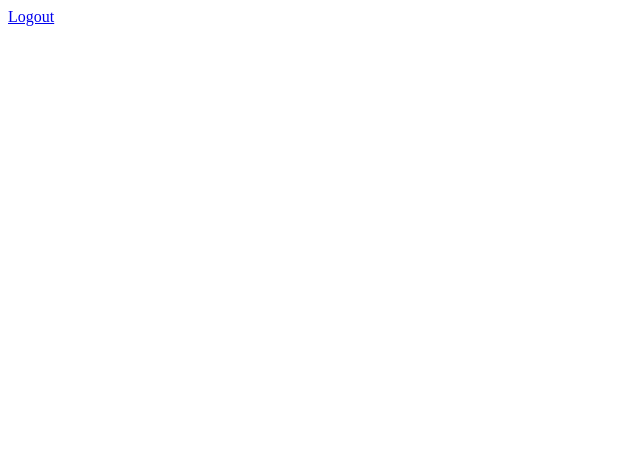
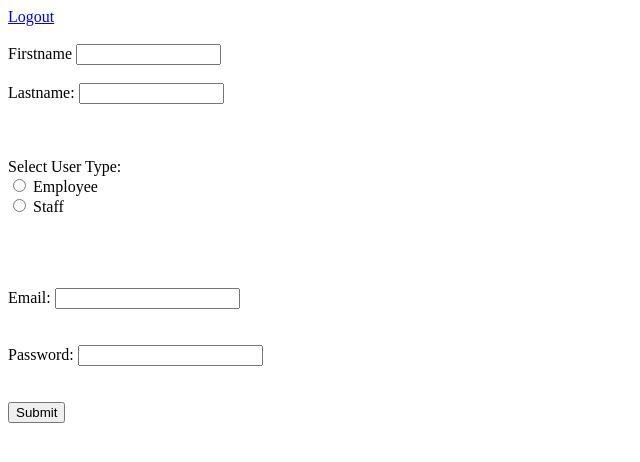
Before and after one commit to ynnuSunny/CAMS, a Django app: page /home in a window 1280 px wide. Before the commit the part shown is almost empty. Shown: the top 462 px of the page, without its empty margins (0-640 px from the left). Run offline with Django 3.2, Linux system fonts and the light colour scheme; a user stored in the database is signed in.

Commit message:
create_user(Staff and Employee)
Create user by Company manager

```diff
--- a/users/models.py
+++ b/users/models.py
@@ -9,7 +9,7 @@ class User(AbstractUser):
     #CAMS has 3type of user, this role class is basicly for seting role of a user
     class Role(models.TextChoices):
         MANAGER = "MANAGER",'Manager'
-        STUFF = "STUFF",'Stuff'
+        STAFF = "STAFF",'Staff'
         EMPLOYEE = "EMPLOYEE",'Employee'
 
     #creating some extra field for user table
@@ -44,15 +44,15 @@ class Manager(User):
     def welcome(slef):
         return "Only for managers"
 
-class StuffManager(BaseUserManager):
+class StaffManager(BaseUserManager):
     def get_queryset(self,*args,**kwargs):
         result =  super().get_queryset(*args,**kwargs)
-        return result.filter(role=User.Role.STUFF)
+        return result.filter(role=User.Role.STAFF)
 
 
-class Stuff(User):
-    base_role = User.Role.STUFF
-    stuff = StuffManager()
+class Staff(User):
+    base_role = User.Role.STAFF
+    staff = StaffManager()
     class Meta:
         proxy = True
 
--- a/users/templates/home.html
+++ b/users/templates/home.html
@@ -1,12 +1,46 @@
 <!DOCTYPE html>
 <html lang="en">
+
 <head>
     <meta charset="UTF-8">
     <meta http-equiv="X-UA-Compatible" content="IE=edge">
     <meta name="viewport" content="width=device-width, initial-scale=1.0">
     <title>Document</title>
 </head>
+
 <body>
-     <a href="{% url 'logout' %}"> Logout</a>
+    <a href="{% url 'logout' %}"> Logout</a>
+    <br>
+    <br>
+    <form>
+
+        <label> Firstname </label>
+        <input type="text" name="firs_tname" size="15" /> <br> <br>
+        <label> Lastname: </label>
+        <input type="text" name="last_name" size="15" /> <br> <br>
+
+
+        <br>
+        <br>
+        <label>
+            Select User Type:
+        </label><br>
+        <input type="radio" name="role" value="EMPLOYEE"/> Employee<br>
+        <input type="radio" name="role" value="STAFF"/> Staff <br>
+        <br>
+        <br>
+
+
+        <br> <br>
+           Email:
+        <input type="email" id="email" name="email" /> <br>
+        <br> <br>
+           Password:
+        <input type="Password" id="pass" name="pass"> <br>
+        <br> <br>
+
+        <input type="button" value="Submit" />
+    </form>
 </body>
+
 </html>
--- a/users/views.py
+++ b/users/views.py
@@ -58,3 +58,39 @@ def logout(request):
 @login_required
 def home(request):
     return render(request,"home.html")
+
+@login_required
+def create_user(request):
+    if request.user.is_authenticated:
+        return redirect('home')
+    if request.method=='POST':
+        manager = request.user
+        company_name = manager.company_name
+        company_website = manager.company_name
+        company_id = manager.company_id
+        first_name = request.POST['first_name']
+        last_name = request.POST['last_name']
+        role = request.POST['role']
+        # hasing password
+        password = make_password(request.POST['password'])
+        email = request.POST['email']
+        username = request.POST['email'] #set username fields as email we will use django defult django authentication
+
+        try:
+            if(role=="STAFF"):
+                staff = Staff.objects.create(company_name=company_name,
+                        company_website=company_website,company_id=company_id,
+                        first_name=first_name,last_name=last_name,password=password,email=email,username=username)
+
+                staff.save()
+                return redirect('home')
+            if(role=="EMPLOYEE"):
+                employee = Employee.objects.create(company_name=company_name,
+                        company_website=company_website,company_id=company_id,
+                        first_name=first_name,last_name=last_name,password=password,email=email,username=username)
+
+                employee.save()
+                return redirect('home')
+
+        except:
+            return render(request,"index.html",{"msg":"input are not valid"})
```
Also changed, not shown: db.sqlite3, users/migrations/0003_auto_20221225_0309.py (added).
